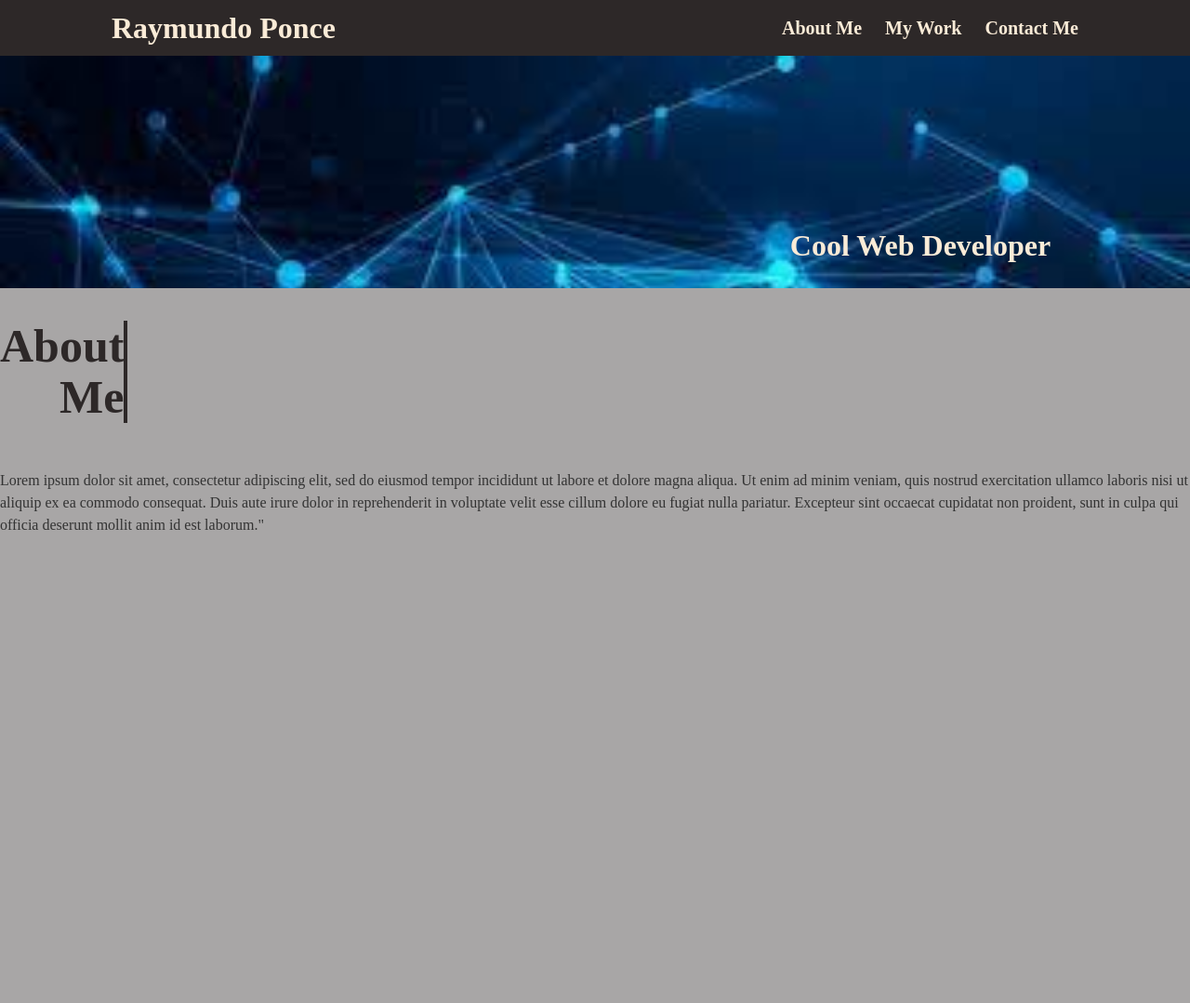
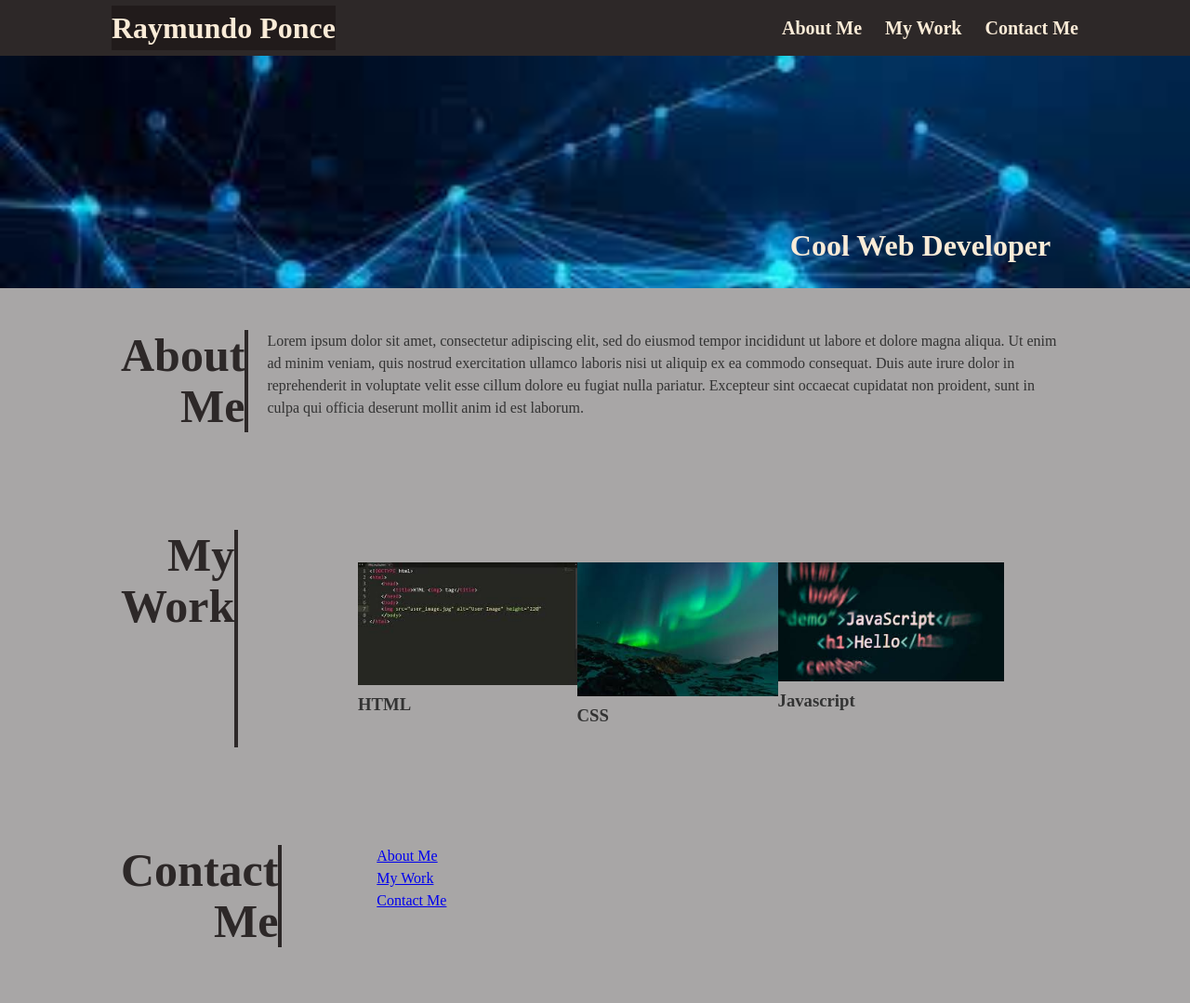
Before and after one commit to rponce23/challenge-2b, a plain HTML site: page index.html in a window 1280 px wide. Shown: the whole page at 93% size. Before the commit the page ends 800 px from the top, so only its background shows below. Drawn offline with Linux system fonts and the light colour scheme.

Commit message:
second commit

```diff
--- a/assets/styles.css
+++ b/assets/styles.css
@@ -38,6 +38,7 @@ ul {
 .navbar .logo {
     font-size: xx-large;
     font-weight: bold;
+    background-color: rgb(33, 27, 27);
 }
 
 .navbar a {
@@ -86,19 +87,18 @@ ul {
     padding-left: 700px;
 }
 
-.header img {
-    display: none;
+
+.boxes {
+    max-width: 1100px;
+    margin: 0 auto;
+    padding: 0 30px;
+    display: flex;
 }
 
 .boxes .box {
     margin: 25px 0;
-    padding: 10px 0;
+    padding: 20px 10px;
     display: flex;
-    flex-direction: row;
-    flex-wrap: wrap;
-    align-items: stretch;
-    justify-content: space-between;
-
 }
 
 .boxes .box h2 {
@@ -109,3 +109,18 @@ ul {
     font-size: 50px;
     line-height: 1.1;
 }
+
+.imbox {
+    display: flex;
+    flex-direction: row;
+    padding: 30px;
+    margin: 50px;
+
+}
+
+.boximg {
+    display: flex;
+    flex-direction: column;
+
+
+}
--- a/index.html
+++ b/index.html
@@ -29,7 +29,7 @@
     <div class="container">
         <div>
             <h1 class="subtitle">Cool Web Developer</h1>
-            <img src="./assets/images/image-1.jpg" alt="network_space">
+
         </div>
     </div>
   </header>
@@ -39,9 +39,55 @@
         <div class="box">
             <h2>About Me</h2>
         </div>
-        <p>
-            Lorem ipsum dolor sit amet, consectetur adipiscing elit, sed do eiusmod tempor incididunt ut labore et dolore magna aliqua. Ut enim ad minim veniam, quis nostrud exercitation ullamco laboris nisi ut aliquip ex ea commodo consequat. Duis aute irure dolor in reprehenderit in voluptate velit esse cillum dolore eu fugiat nulla pariatur. Excepteur sint occaecat cupidatat non proident, sunt in culpa qui officia deserunt mollit anim id est laborum."
+        <div class="box">
+            <p>
+            Lorem ipsum dolor sit amet, consectetur adipiscing elit, sed do eiusmod tempor incididunt ut labore et dolore magna aliqua. Ut enim ad minim veniam, quis nostrud exercitation ullamco laboris nisi ut aliquip ex ea commodo consequat. Duis aute irure dolor in reprehenderit in voluptate velit esse cillum dolore eu fugiat nulla pariatur. Excepteur sint occaecat cupidatat non proident, sunt in culpa qui officia deserunt mollit anim id est laborum.
         </p>
+        </div>
+    </div>
+  </section>
+
+  <section>
+    <div class="boxes">
+        <div class="box">
+            <h2>My Work</h2>
+        </div>
+        <div class="imbox">
+            <div class="boxim">
+                <img src="./assets/images/image-3.jpg" alt="">
+                <h3>HTML</h3>
+            </div>
+            <div class="boxim">
+                <img src="./assets/images/image-4.jpg" alt="">
+                <h3>CSS</h3>
+             </div>
+             <div class="boxim">
+                <img src="./assets/images/image-5.jpg" alt="">
+                <h3>Javascript</h3>
+             </div>
+
+        </div>
+    </div>
+  </section>
+
+  <section>
+    <div class="boxes">
+        <div class="box">
+            <h2>Contact Me</h2>
+        </div>
+        <div class="box">
+            <ul class="nav">
+                <li>
+                    <a href="#">About Me</a>
+                </li>
+                <li>
+                    <a href="#">My Work</a>
+                </li>
+                <li>
+                    <a href="#">Contact Me</a>
+                </li>
+            </ul>
+        </div>
     </div>
   </section>
 
```
